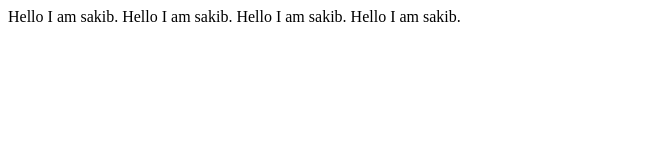
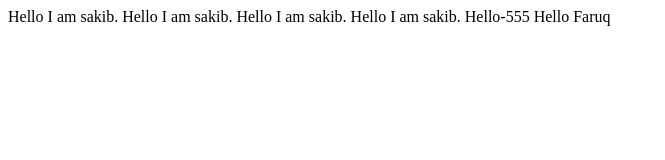
Before and after one commit to mehedihasan8/flex-code, a plain HTML site: page sakib.html in a window 1280 px wide. Shown: the whole page, without its empty margins (0-665 px from the left). Drawn offline with Linux system fonts and the light colour scheme.

Commit message:
new code added

```diff
--- a/sakib.html
+++ b/sakib.html
@@ -10,6 +10,8 @@
     Hello I am sakib.
     Hello I am sakib.
     Hello I am sakib.
+    Hello-555
+    Hello Faruq
 
 </body>
 </html>
```
